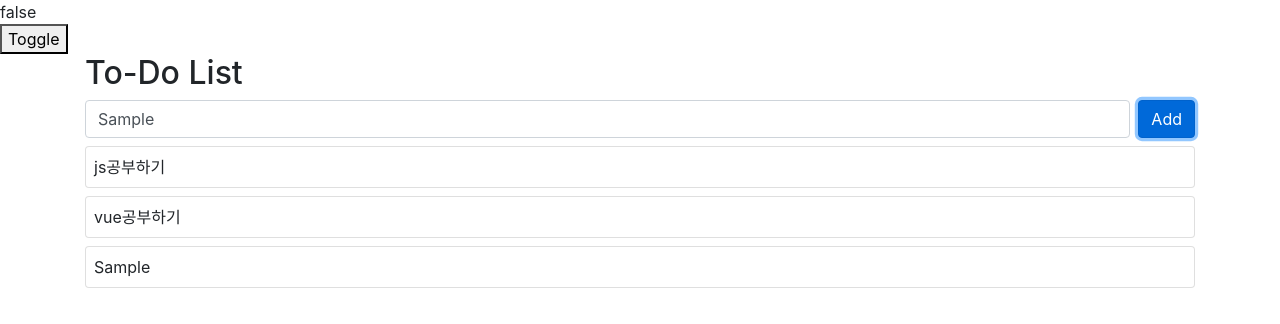
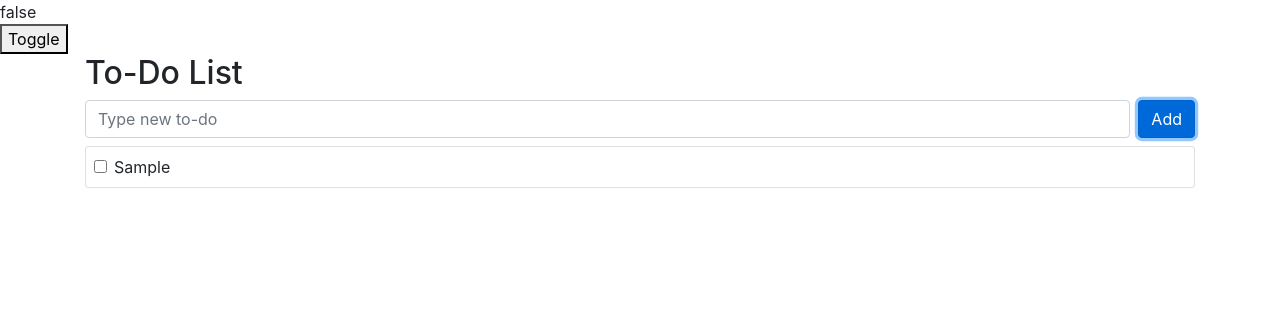
Before and after one commit to haejin-park/basic, a Vue app: page / in a window 1280 px wide. Both pictures are taken after typing "Sample" into the empty fields and a click on the button "Add". Shown: the top 324 px of the page. Built offline with nearby package versions, Linux system fonts and the light colour scheme.

Commit message:
checkbox binding

```diff
--- a/src/App.vue
+++ b/src/App.vue
@@ -35,7 +35,18 @@
     class="card mt-2"
     >
       <div class="card-body p-2">
-        {{ todo.subject }}
+        <div class="form-check">
+          <input
+            class="form-check-input"
+            type="checkbox"
+            v-model="todo.completed"
+          >
+          <label
+            class="form-check-label"
+          >
+          {{ todo.subject }}
+          </label>
+        </div>
       </div>
     </div>
   </div>
@@ -49,10 +60,7 @@
     const hasError = ref(false);
     const toggle = ref(false);
     const todo = ref('');
-    const todos = ref([
-      {id:1,subject: 'js공부하기'},
-      {id:2,subject: 'vue공부하기'}
-    ]);
+    const todos = ref([]);
 
     const onSubmit = () => {
       if(todo.value === ''){
@@ -60,9 +68,11 @@
       } else {
         todos.value.push({
           id:Date.now(),
-          subject:todo.value
+          subject:todo.value,
+          completed:false//true이면 todo 추가시 체크된 상태로 추가됨
         });
         hasError.value = false;
+        todo.value = '';
       }
     }
 
```
